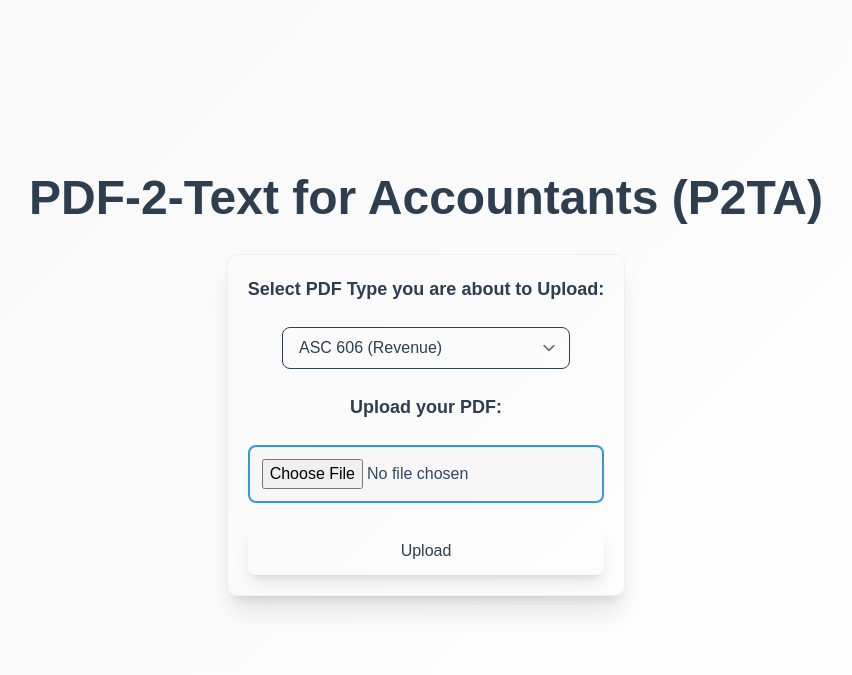
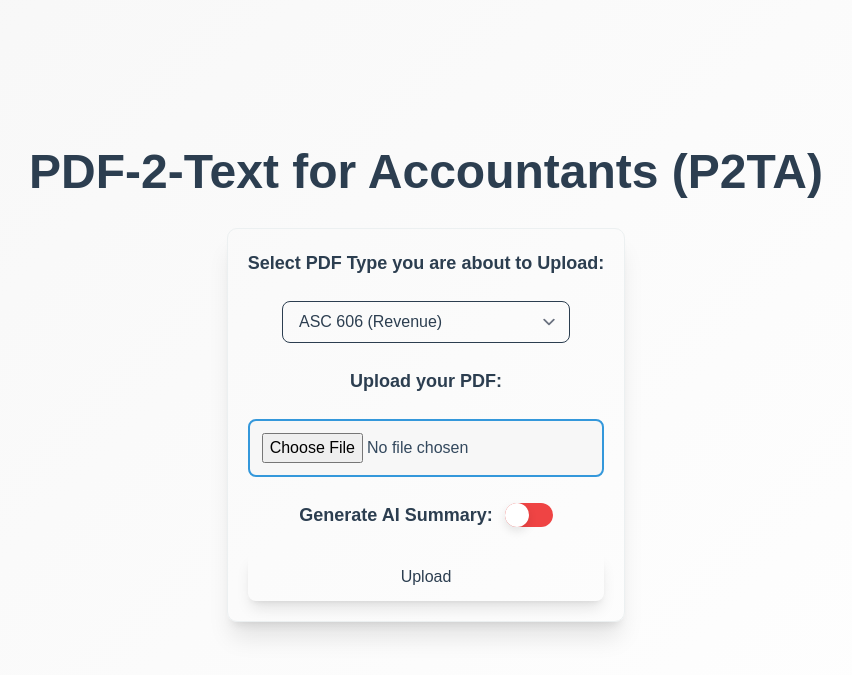
Before and after one commit to benjisho/asc606-pdf-parser, a Flask app: page / in a window 1280 px wide. Shown: the top 675 px of the page, without its empty margins (214-1066 px from the left). Run offline with Flask 2, Linux system fonts and the light colour scheme; some libraries are stand-ins or nearby versions.

Commit message:
new UI with Generate AI Summary - unfinished

```diff
--- a/docker-compose.yml
+++ b/docker-compose.yml
@@ -17,15 +17,17 @@ services:
     restart: unless-stopped
 
   website:
-    image: benjisho/p2ta-pdf-parser-website:v2.0.1
+    image: benjisho/p2ta-pdf-parser-website:v2.0.2
     build:
       context: ./p2ta-pdf-parser-website
       dockerfile: Dockerfile.website
     volumes:
       - ./p2ta-pdf-parser-website:/app/p2ta-pdf-parser-website
       - ./p2ta-pdf-parser-app:/app/p2ta-pdf-parser-app
-      - ./pdf_files_to_parse:/app/pdf_files_to_parse # Ensure access to structured directories
+      - ./pdf_files_to_parse:/app/pdf_files_to_parse
       - ./output_files:/app/output_files
     ports:
       - "5000:5000"
+    environment:
+        - HUGGINGFACE_API_KEY=${HUGGINGFACE_API_KEY}
     restart: unless-stopped
--- a/p2ta-pdf-parser-website/app.py
+++ b/p2ta-pdf-parser-website/app.py
@@ -2,10 +2,10 @@ import os
 import time
 import subprocess
 import logging
+import requests  # Add for Hugging Face API
 from flask import Flask, render_template, request, redirect, url_for, send_from_directory, flash
 import clamd  # For communicating with the ClamAV daemon
 import PyPDF2  # For verifying the file is a valid PDF
-import shutil  # For creating isolated temp directories
 
 app = Flask(__name__)
 app.secret_key = 'supersecretkey'  # For flash messaging
@@ -15,6 +15,9 @@ UPLOAD_FOLDER = '/app/pdf_files_to_parse'
 OUTPUT_FOLDER = '/app/output_files'
 ALLOWED_EXTENSIONS = {'pdf'}
 app.config['UPLOAD_FOLDER'] = UPLOAD_FOLDER
+
+HUGGINGFACE_API_KEY = os.getenv('HUGGINGFACE_API_KEY')  # Add your API key here
+HUGGINGFACE_SUMMARY_MODEL = "facebook/bart-large-cnn"
 
 logging.basicConfig(level=logging.INFO)
 
@@ -117,6 +120,29 @@ def get_form_folder(form_type):
     os.makedirs(form_folder, exist_ok=True)
     return form_folder
 
+def generate_ai_summary(file_path):
+    """Generate an AI summary for the given text file."""
+    with open(file_path, 'r') as file:
+        text = file.read()
+
+    headers = {"Authorization": f"Bearer {HUGGINGFACE_API_KEY}"}
+    payload = {
+        "inputs": text,
+        "options": {"use_gpu": False}
+    }
+    try:
+        response = requests.post(
+            f"https://api-inference.huggingface.co/models/{HUGGINGFACE_SUMMARY_MODEL}",
+            headers=headers,
+            json=payload
+        )
+        response.raise_for_status()
+        result = response.json()
+        return result[0]['summary_text'] if result else "No summary generated."
+    except Exception as e:
+        logging.error(f"Failed to generate AI summary: {e}")
+        return None
+
 @app.route('/')
 def index():
     return render_template('index.html')
@@ -128,6 +154,7 @@ def upload_file():
 
     file = request.files['file']
     form_type = request.form['form_type']  # Get the selected form type
+    generate_summary = request.form.get('generate_summary')  # Check if AI Summary is toggled
 
     if file.filename == '':
         return render_template('index.html', error_message="No selected file")
@@ -163,6 +190,13 @@ def upload_file():
                 logging.error(f"Parser failed: {e}")
                 return render_template('index.html', error_message="Parser failed.")
 
+        if generate_summary:
+            summary = generate_ai_summary(file_path)
+            if summary:
+                return render_template('index.html', ai_summary=summary, success_message="AI Summary generated.")
+            else:
+                return render_template('index.html', error_message="Failed to generate AI Summary.")
+
          # Output the result file and display success message
         output_file = f"{os.path.splitext(file.filename)[0]}.txt"
         success_message = "No viruses found. Parsing PDF..."
--- a/p2ta-pdf-parser-website/requirements.txt
+++ b/p2ta-pdf-parser-website/requirements.txt
@@ -2,3 +2,6 @@ Flask==2.2.5
 Werkzeug==3.0.6
 PyMuPDF==1.24.11
 PyPDF2==3.0.1
+clamd==1.0.2
+requests==2.32.3
+transformers==4.46.2
--- a/p2ta-pdf-parser-website/static/css/styles.css
+++ b/p2ta-pdf-parser-website/static/css/styles.css
@@ -124,3 +124,49 @@ button:hover {
     background-color: #2980b9;
     transform: translateY(-2px);
 }
+
+/* Toggle switch container */
+.relative.inline-block {
+    position: relative;
+    display: inline-block;
+    width: 3rem;
+    height: 1.5rem;
+}
+
+/* Hide checkbox input */
+.relative.inline-block input[type="checkbox"] {
+    position: absolute;
+    opacity: 0;
+    width: 0;
+    height: 0;
+}
+
+/* Background (on state) */
+.relative.inline-block input[type="checkbox"]:checked + span:first-child {
+    background-color: #74AA9C; /* Green when checked */
+}
+
+/* Background (off state) */
+.relative.inline-block > span:first-child {
+    background-color: rgb(239, 68, 68); /* Default red */
+    border-radius: 9999px;
+    transition: background-color 0.3s ease-in-out;
+}
+
+/* Toggle knob */
+.relative.inline-block > span:last-child {
+    background-color: #ffffff;
+    width: 1.5rem;
+    height: 1.5rem;
+    border-radius: 50%;
+    position: absolute;
+    top: 0;
+    left: 0;
+    transition: transform 0.3s ease-in-out;
+    box-shadow: 0 4px 10px rgba(0, 0, 0, 0.1);
+}
+
+/* Knob position (on state) */
+.relative.inline-block input[type="checkbox"]:checked + span:first-child + span:last-child {
+    transform: translateX(1.5rem);
+}
--- a/p2ta-pdf-parser-website/static/js/animation-for-working.js
+++ b/p2ta-pdf-parser-website/static/js/animation-for-working.js
@@ -15,3 +15,27 @@ document.addEventListener("DOMContentLoaded", function() {
         }, 500);  // 500ms interval for the dot animation
     });
 });
+  // Example JavaScript to handle form submission and display messages
+  document.getElementById('upload-form').addEventListener('submit', function(event) {
+    event.preventDefault();
+    document.getElementById('loading-message').classList.remove('hidden');
+    // Simulate form submission and response
+    setTimeout(() => {
+      document.getElementById('loading-message').classList.add('hidden');
+      document.getElementById('success-message').classList.remove('hidden');
+      document.getElementById('success-message').textContent = 'Upload successful!';
+      document.getElementById('output-file-message').classList.remove('hidden');
+      document.getElementById('download-link').href = '/download/sample.txt';
+    }, 2000);
+  });
+  // Toggle AI Summary Switch
+  const aiSummaryToggle = document.getElementById('ai-summary-toggle');
+  const aiSummaryInput = document.getElementById('ai_summary');
+  aiSummaryToggle.addEventListener('change', () => {
+    const isEnabled = aiSummaryToggle.checked;
+    aiSummaryInput.value = isEnabled ? 'true' : 'false';
+    const toggleLabel = aiSummaryToggle.nextElementSibling;
+    toggleLabel.firstElementChild.classList.toggle('bg-[#74AA9C]', isEnabled); // Green when enabled
+    toggleLabel.firstElementChild.classList.toggle('bg-red-500', !isEnabled); // Red when disabled
+    toggleLabel.lastElementChild.classList.toggle('translate-x-6', isEnabled);
+  });
--- a/p2ta-pdf-parser-website/templates/index.html
+++ b/p2ta-pdf-parser-website/templates/index.html
@@ -49,6 +49,8 @@
 				}
 			}
 		</script>
+  </head>
+  <body>
     <link rel="stylesheet" href="/static/css/styles.css">
     <script defer src="/static/js/animation-for-working.js"></script>
   </head>
@@ -62,7 +64,7 @@
         action="/upload"
         method="POST"
         enctype="multipart/form-data"
-        class="flex flex-col items-center space-y-6 bg-card rounded-lg shadow-xl p-8 transition-transform transform hover:scale-105 duration-300"
+        class="flex flex-col items-center space-y-6 bg-card rounded-lg shadow-xl p-8 transition-transform transform hover:scale-105 duration-300 border border-accent"
         >
         <label for="form_type" class="text-primary text-lg font-semibold">Select PDF Type you are about to Upload:</label>
         <select name="form_type" id="form_type" required class="bg-input text-primary rounded-lg px-4 py-2 border border-border">
@@ -84,15 +86,32 @@
           id="file"
           accept=".pdf"
           required
-          class="bg-input text-primary rounded-lg px-4 py-2 border border-border focus:outline-none focus:ring focus:ring-ring transition duration-200 hover:border-accent"
+          class="bg-input text-primary rounded-lg px-4 py-2 border border-border focus:outline-none focus:ring focus:ring-accent transition duration-200 hover:border-accent"
           />
+
+          <p class="text-red-500 mt-2 hidden" id="error-message"></p>          <div class="flex items-center space-x-3">
+            <label for="ai-summary-toggle" class="text-primary text-lg font-semibold">Generate AI Summary:</label>
+            <input type="checkbox" id="ai-summary-toggle" class="hidden" />
+            <label for="ai-summary-toggle" class="relative inline-block w-12 h-6 cursor-pointer">
+              <span class="absolute inset-0 bg-secondary rounded-full transition-colors duration-300"></span>
+              <span class="absolute left-0 top-0 w-6 h-6 bg-secondary-foreground rounded-full transition-transform duration-300 transform"></span>
+            </label>
+          </div>
+          <input type="hidden" name="ai_summary" id="ai_summary" value="false" />
+          <div id="ai-summary-section" class="hidden mt-8">
+            <h3 class="text-primary text-xl font-semibold">AI-Generated Summary:</h3>
+            <pre class="bg-muted text-muted-foreground p-4 rounded-lg mt-2" id="ai-summary-content"></pre>
+          </div>
 
           <!-- Show error message if exists -->
         {% if error_message %}
-        <p class="text-red-500 mt-2">{{ error_message }}</p>
+        <p id="error-message" class="text-destructive mt-2">{{ error_message }}</p>
         {% endif %}
 
-        <button type="submit" class="bg-primary text-primary-foreground rounded-lg px-8 py-3 hover:bg-primary/80 transition-colors duration-300 shadow-lg transform hover:translate-y-1">Upload</button>
+        <button type="submit" class="bg-primary text-primary-foreground rounded-lg px-8 py-3 hover:bg-primary/80 transition-colors duration-300 shadow-lg transform hover:translate-y-1">
+          Upload
+        </button>
+
       </form>
 
       <!-- Loading Message -->
@@ -107,7 +126,16 @@
         {% endif %}
 
         {% if output_file %}
-        <p class="text-primary text-lg">Your PDF has been parsed! <a href="/download/{{ output_file }}" class="underline text-accent hover:text-accent/80">Click to download your text file here.</a></p>
+        <p class="text-primary text-lg">
+          Your PDF has been parsed! <a href="/download/{{ output_file }}" class="underline text-accent hover:text-accent/80">Click to download your text file here.</a>
+        </p>
+        {% endif %}
+
+        {% if ai_summary %}
+        <div class="bg-muted text-primary rounded-lg p-6 mt-8 shadow">
+          <h2 class="text-2xl font-bold mb-4">AI Summary:</h2>
+          <pre class="text-primary-foreground whitespace-pre-wrap">{{ ai_summary }}</pre>
+        </div>
         {% endif %}
       </div>
     </div>
```
Also changed, not shown: 1 other file. Lines whose indentation alone changed are shown as unchanged.
